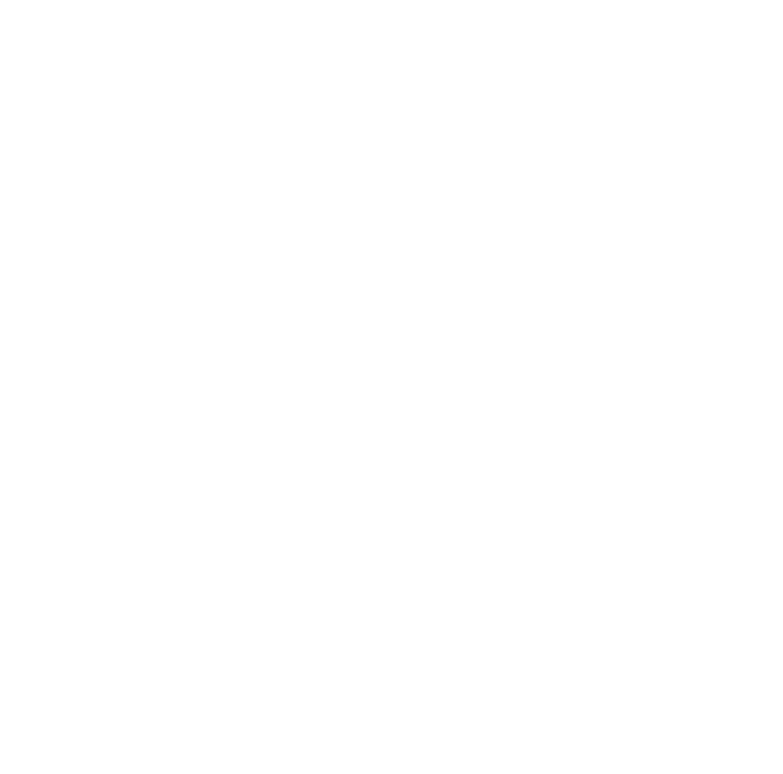
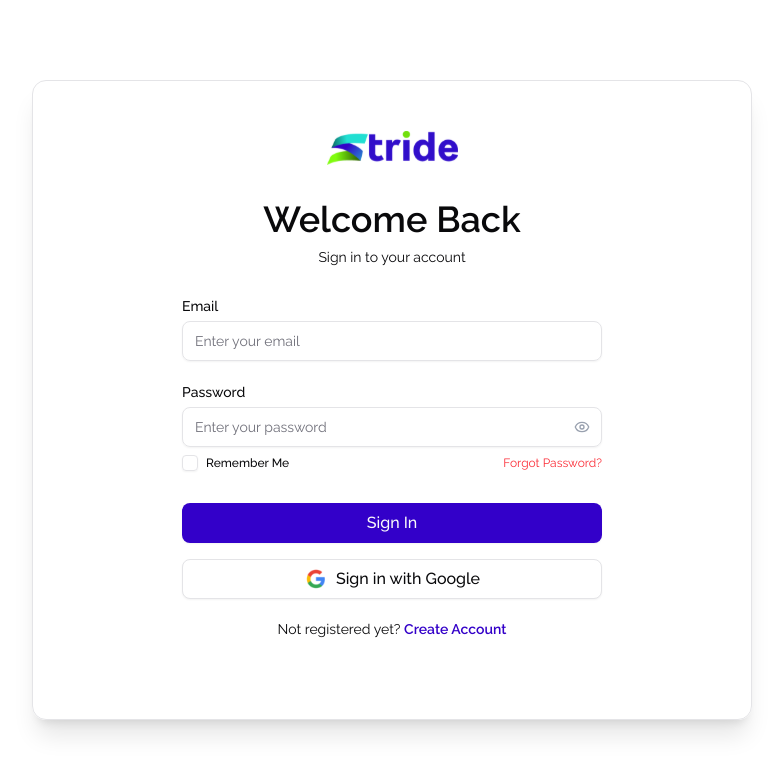
Before and after one commit to eoamusan/stride-frontend, a React (Vite) app: page /login in a window 1280 px wide. Shown: the top 774 px of the page, without its empty margins (248-1031 px from the left). Built offline with nearby package versions, Linux system fonts and the light colour scheme.

Commit message:
feat: add login page

```diff
--- a/src/components/ui/password-validation.jsx
+++ b/src/components/ui/password-validation.jsx
@@ -23,7 +23,7 @@
   const strength = getPasswordStrength();
 
   return (
-    <div className="mt-3 space-y-3">
+    <div className="mt-1 space-y-3">
       {/* Password Strength Bars */}
       <div className="flex space-x-1">
         <div
--- /dev/null
+++ b/src/pages/auth/forget-password/page.jsx
@@ -0,0 +1,8 @@
+export default function ForgotPassword() {
+    return (
+        <div>
+            <h1>Forgot Password</h1>
+            <p>Please enter your email address to reset your password.</p>
+        </div>
+    )
+}
--- a/src/pages/auth/login/page.jsx
+++ b/src/pages/auth/login/page.jsx
@@ -1,3 +1,158 @@
+import { z } from 'zod';
+import { useForm } from 'react-hook-form';
+import { zodResolver } from '@hookform/resolvers/zod';
+import {
+  Form,
+  FormControl,
+  FormField,
+  FormItem,
+  FormLabel,
+  FormMessage,
+} from '@/components/ui/form';
+import { Input, PasswordInput } from '@/components/ui/input';
+import { Button } from '@/components/ui/button';
+import GoogleIcon from '@/assets/icons/google.svg';
+import { Link } from 'react-router';
+import { Checkbox } from '@/components/ui/checkbox';
+
+const formSchema = z.object({
+  email: z.email({
+    message: 'Please enter a valid email address',
+  }),
+  password: z
+    .string()
+    .min(6, {
+      error: 'Password must be atleast 6 characters long',
+    })
+    .refine((val) => /[A-Z]/.test(val), {
+      message: 'Password must contain at least 1 uppercase letter',
+    })
+    .refine((val) => /[a-z]/.test(val), {
+      message: 'Password must contain at least 1 lowercase letter',
+    })
+    .refine((val) => /\d/.test(val), {
+      message: 'Password must contain at least 1 number',
+    })
+    .refine((val) => /[!@#$%^&*(),.?":{}|<>]/.test(val), {
+      message: 'Password must contain at least 1 special character',
+    })
+    .nonempty({
+      error: 'Password is required',
+    })
+    .transform((val) => val.trim()),
+  remember_me: z.boolean().optional(),
+});
+
 export default function Login() {
-  return <div className="min-h-screen"></div>;
+  const form = useForm({
+    resolver: zodResolver(formSchema),
+    defaultValues: {
+      email: '',
+      password: '',
+      remember_me: false,
+    },
+  });
+
+  const onSubmit = (data) => {
+    console.log(data);
+  };
+
+  return (
+    <div className="flex min-h-screen flex-col items-center justify-center py-16">
+      <div className="mx-auto flex w-full max-w-[720px] flex-col items-center justify-center gap-4 rounded-xl py-10 max-md:px-[5%] md:border md:shadow-xl">
+        <header>
+          <img
+            src="./src/assets/icons/stride.svg"
+            alt="Stride"
+            className="mx-auto block w-[131px]"
+          />
+          <hgroup className="mt-6 text-center">
+            <h1 className="text-4xl font-semibold">Welcome Back</h1>
+            <p className="mt-2 text-sm">Sign in to your account</p>
+          </hgroup>
+        </header>
+        <main className="w-full max-w-[420px]">
+          <Form {...form}>
+            <form
+              onSubmit={form.handleSubmit(onSubmit)}
+              className="mt-4 space-y-6"
+            >
+              <FormField
+                control={form.control}
+                name="email"
+                render={({ field }) => (
+                  <FormItem>
+                    <FormLabel>Email</FormLabel>
+                    <FormControl>
+                      <Input
+                        className={'h-10'}
+                        type="email"
+                        placeholder="Enter your email"
+                        {...field}
+                      />
+                    </FormControl>
+                    <FormMessage />
+                  </FormItem>
+                )}
+              />
+
+              <div>
+                <FormField
+                  control={form.control}
+                  name="password"
+                  render={({ field }) => (
+                    <FormItem>
+                      <FormLabel>Password</FormLabel>
+                      <FormControl>
+                        <PasswordInput
+                          className={'h-10'}
+                          placeholder="Enter your password"
+                          {...field}
+                        />
+                      </FormControl>
+                      <FormMessage />
+                    </FormItem>
+                  )}
+                />
+                <div className="mt-2 flex items-center justify-between">
+                  <FormField
+                    control={form.control}
+                    name="remember_me"
+                    render={({ field }) => (
+                      <FormItem>
+                        <FormLabel className={'text-xs'}>
+                          <FormControl>
+                            <Checkbox {...field} />
+                          </FormControl>
+                          <span>Remember Me</span>
+                        </FormLabel>
+                        <FormMessage />
+                      </FormItem>
+                    )}
+                  />
+                  <Link to="/forgot-password" className="text-xs text-red-500">
+                    Forgot Password?
+                  </Link>
+                </div>
+              </div>
+
+              <Button className={'mt-2 h-10 w-full'} size={'lg'} type="submit">
+                Sign In
+              </Button>
+            </form>
+            <Button size={'lg'} variant={'outline'} className={'mt-4 w-full'}>
+              <img src={GoogleIcon} alt="google" className="h-6 w-6" />
+              Sign in with Google
+            </Button>
+            <p className="mt-5 mb-10 text-center text-sm">
+              Not registered yet?{' '}
+              <Link to="/register" className="text-primary font-semibold">
+                Create Account
+              </Link>
+            </p>
+          </Form>
+        </main>
+      </div>
+    </div>
+  );
 }
--- a/src/pages/auth/register/page.jsx
+++ b/src/pages/auth/register/page.jsx
@@ -117,7 +117,7 @@
       <div className="mx-auto flex w-full max-w-[720px] flex-col items-center justify-center gap-4 rounded-xl py-10 max-md:px-[5%] md:border md:shadow-xl">
         <header>
           <img
-            src="./src/assets/stride-icon.svg"
+            src="./src/assets/icons/stride.svg"
             alt="Stride"
             className="mx-auto block w-[131px]"
           />
--- a/src/pages/dashboard/onboarding/goals.jsx
+++ b/src/pages/dashboard/onboarding/_goals.jsx
@@ -17,7 +17,7 @@
   SelectTrigger,
   SelectValue,
 } from '@/components/ui/select';
-import StrideLogo from '@/assets/stride-icon.svg';
+import StrideLogo from '@/assets/icons/stride.svg';
 import { ArrowLeftIcon } from 'lucide-react';
 
 const formSchema = z.object({
--- a/src/pages/dashboard/onboarding/setup.jsx
+++ b/src/pages/dashboard/onboarding/_setup.jsx
@@ -18,7 +18,7 @@
   SelectTrigger,
   SelectValue,
 } from '@/components/ui/select';
-import StrideLogo from '@/assets/stride-icon.svg';
+import StrideLogo from '@/assets/icons/stride.svg';
 
 const formSchema = z.object({
   business_name: z
--- a/src/pages/dashboard/onboarding/page.jsx
+++ b/src/pages/dashboard/onboarding/page.jsx
@@ -1,7 +1,7 @@
 import { useState, useEffect } from 'react';
 import { motion, AnimatePresence } from 'framer-motion';
-import Setup from './setup';
-import Goals from './goals';
+import Setup from './_setup';
+import Goals from './_goals';
 
 export default function Onboarding() {
   const [step, setStep] = useState(0);
--- a/src/pages/layout.jsx
+++ b/src/pages/layout.jsx
@@ -3,6 +3,7 @@
 import Login from './auth/login/page';
 import Register from './auth/register/page';
 import Onboarding from './dashboard/onboarding/page';
+import ForgotPassword from './auth/forget-password/page';
 
 const router = createBrowserRouter([
   {
@@ -14,7 +15,7 @@
       },
       { path: 'login', Component: Login },
       { path: 'register', Component: Register },
-
+      { path: 'forgot-password', Component: ForgotPassword },
       {
         path: 'dashboard',
         children: [
```
Also changed, not shown: src/assets/icons/google.svg (added), src/assets/icons/stride.svg (renamed from src/assets/stride-icon.svg).
